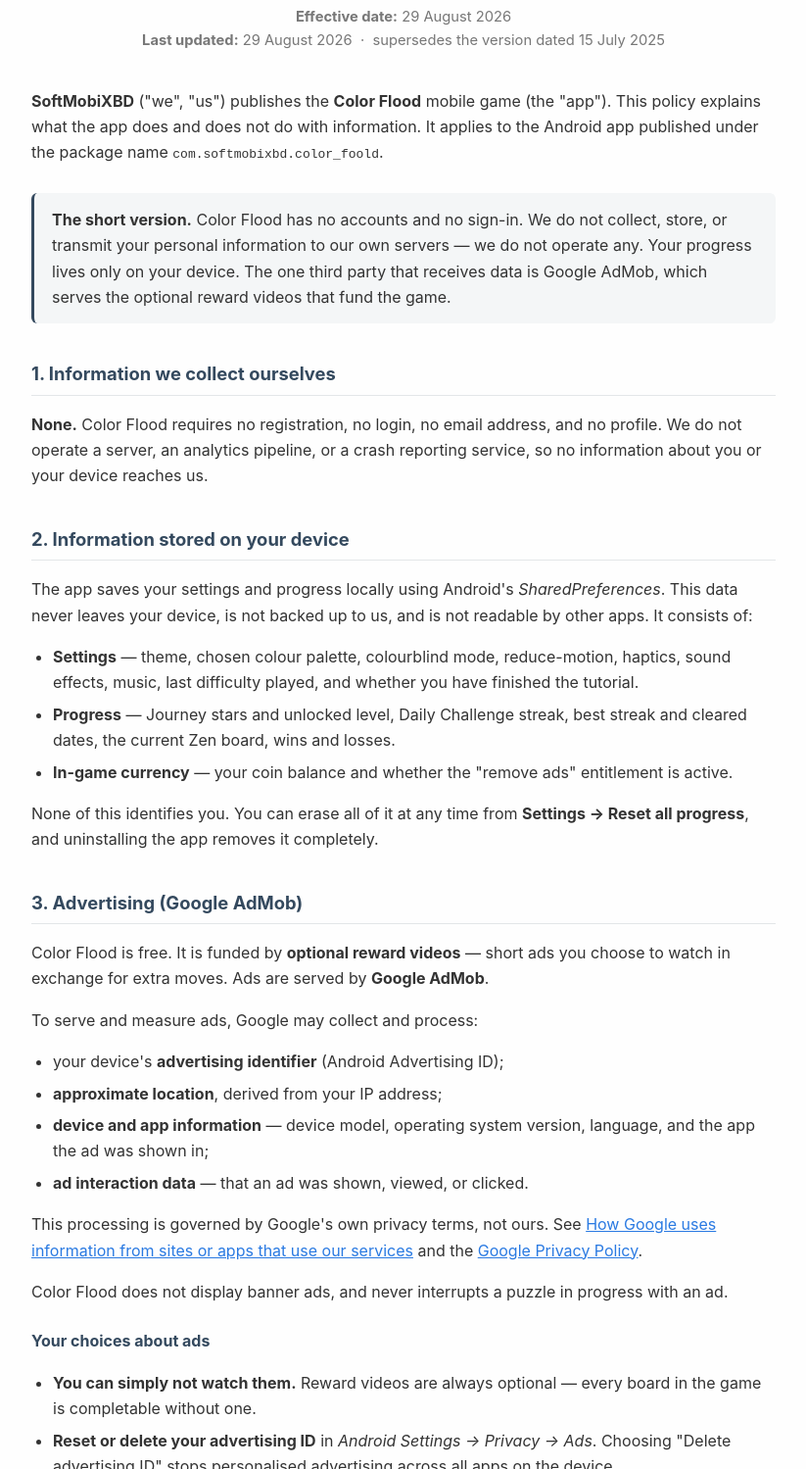
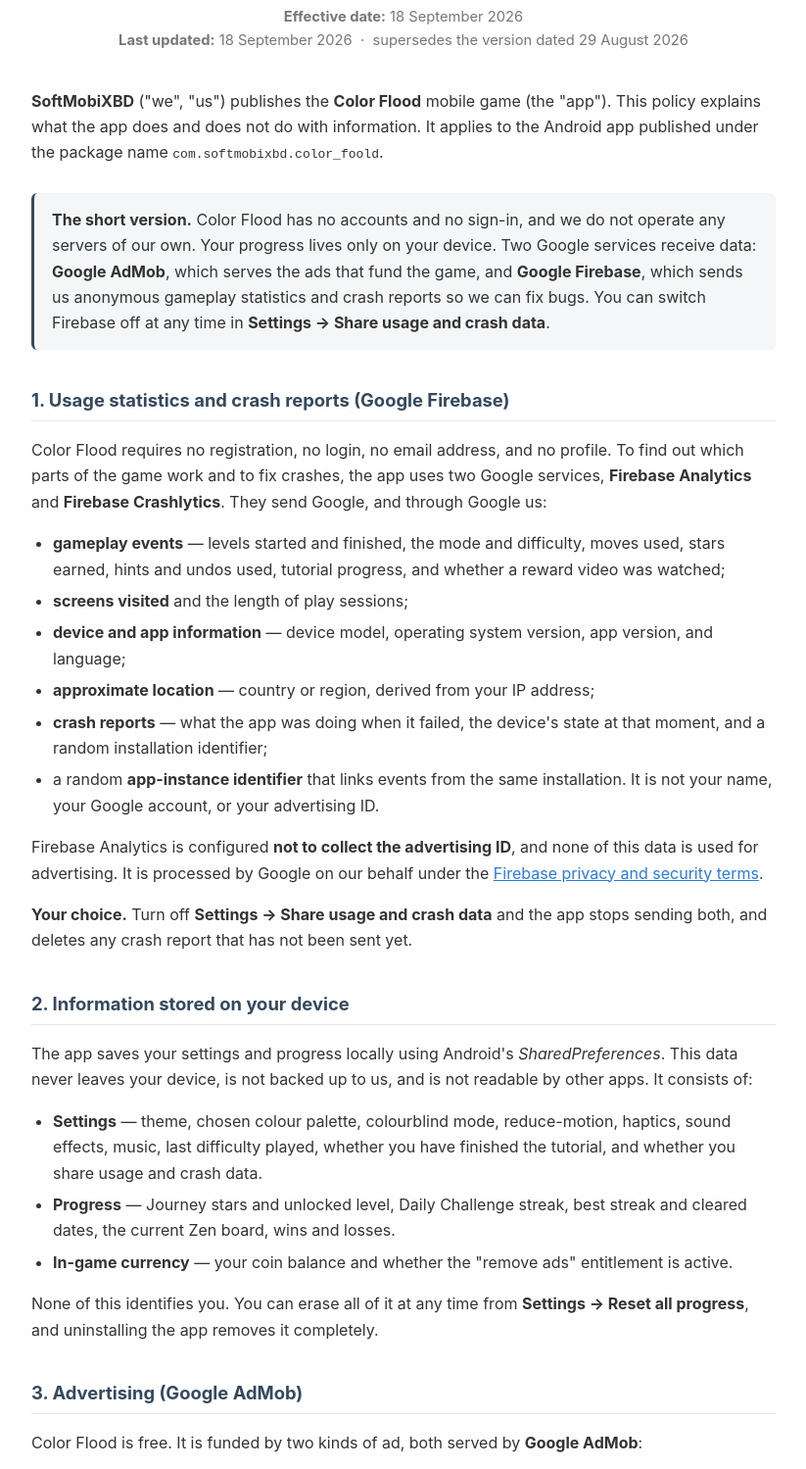
Before and after one commit to softmobixbd/color_flood_about, a plain HTML site: page privacy_policy.html in a window 1280 px wide. Shown: the part 92-1591 px from the top of the page at 98% size, without its empty margins (228-1051 px from the left). Drawn offline with Linux system fonts and the light colour scheme.

Commit message:
Update privacy policy effective date and details

```diff
--- a/privacy_policy.html
+++ b/privacy_policy.html
@@ -77,8 +77,8 @@
 
   <header>
     <h1>Privacy Policy for Color Flood</h1>
-    <p class="dates"><strong>Effective date:</strong> 29 August 2026</p>
-    <p class="dates"><strong>Last updated:</strong> 29 August 2026 &nbsp;·&nbsp; supersedes the version dated 15 July 2025</p>
+    <p class="dates"><strong>Effective date:</strong> 18 September 2026</p>
+    <p class="dates"><strong>Last updated:</strong> 18 September 2026 &nbsp;·&nbsp; supersedes the version dated 29 August 2026</p>
   </header>
 
   <p><strong>SoftMobiXBD</strong> ("we", "us") publishes the <strong>Color Flood</strong>
@@ -87,17 +87,41 @@
   <code>com.softmobixbd.color_foold</code>.</p>
 
   <div class="summary">
-    <p><strong>The short version.</strong> Color Flood has no accounts and no sign-in. We
-    do not collect, store, or transmit your personal information to our own servers — we
-    do not operate any. Your progress lives only on your device. The one third party that
-    receives data is Google AdMob, which serves the optional reward videos that fund the
-    game.</p>
+    <p><strong>The short version.</strong> Color Flood has no accounts and no sign-in, and
+    we do not operate any servers of our own. Your progress lives only on your device. Two
+    Google services receive data: <strong>Google AdMob</strong>, which serves the ads that
+    fund the game, and <strong>Google Firebase</strong>, which sends us anonymous gameplay
+    statistics and crash reports so we can fix bugs. You can switch Firebase off at any
+    time in <strong>Settings &rarr; Share usage and crash data</strong>.</p>
   </div>
 
-  <h2>1. Information we collect ourselves</h2>
-  <p><strong>None.</strong> Color Flood requires no registration, no login, no email
-  address, and no profile. We do not operate a server, an analytics pipeline, or a crash
-  reporting service, so no information about you or your device reaches us.</p>
+  <h2>1. Usage statistics and crash reports (Google Firebase)</h2>
+  <p>Color Flood requires no registration, no login, no email address, and no profile. To
+  find out which parts of the game work and to fix crashes, the app uses two Google
+  services, <strong>Firebase Analytics</strong> and <strong>Firebase Crashlytics</strong>.
+  They send Google, and through Google us:</p>
+  <ul>
+    <li><strong>gameplay events</strong> — levels started and finished, the mode and
+      difficulty, moves used, stars earned, hints and undos used, tutorial progress, and
+      whether a reward video was watched;</li>
+    <li><strong>screens visited</strong> and the length of play sessions;</li>
+    <li><strong>device and app information</strong> — device model, operating system
+      version, app version, and language;</li>
+    <li><strong>approximate location</strong> — country or region, derived from your IP
+      address;</li>
+    <li><strong>crash reports</strong> — what the app was doing when it failed, the
+      device's state at that moment, and a random installation identifier;</li>
+    <li>a random <strong>app-instance identifier</strong> that links events from the same
+      installation. It is not your name, your Google account, or your advertising
+      ID.</li>
+  </ul>
+  <p>Firebase Analytics is configured <strong>not to collect the advertising ID</strong>,
+  and none of this data is used for advertising. It is processed by Google on our behalf
+  under the <a href="https://firebase.google.com/support/privacy">Firebase privacy and
+  security terms</a>.</p>
+  <p><strong>Your choice.</strong> Turn off <strong>Settings &rarr; Share usage and crash
+  data</strong> and the app stops sending both, and deletes any crash report that has not
+  been sent yet.</p>
 
   <h2>2. Information stored on your device</h2>
   <p>The app saves your settings and progress locally using Android's
@@ -105,8 +129,8 @@
   and is not readable by other apps. It consists of:</p>
   <ul>
     <li><strong>Settings</strong> — theme, chosen colour palette, colourblind mode,
-      reduce-motion, haptics, sound effects, music, last difficulty played, and whether
-      you have finished the tutorial.</li>
+      reduce-motion, haptics, sound effects, music, last difficulty played, whether
+      you have finished the tutorial, and whether you share usage and crash data.</li>
     <li><strong>Progress</strong> — Journey stars and unlocked level, Daily Challenge
       streak, best streak and cleared dates, the current Zen board, wins and losses.</li>
     <li><strong>In-game currency</strong> — your coin balance and whether the
@@ -117,9 +141,15 @@
   completely.</p>
 
   <h2>3. Advertising (Google AdMob)</h2>
-  <p>Color Flood is free. It is funded by <strong>optional reward videos</strong> — short
-  ads you choose to watch in exchange for extra moves. Ads are served by
-  <strong>Google AdMob</strong>.</p>
+  <p>Color Flood is free. It is funded by two kinds of ad, both served by
+  <strong>Google AdMob</strong>:</p>
+  <ul>
+    <li><strong>optional reward videos</strong> — short ads you choose to watch in exchange
+      for extra moves;</li>
+    <li>an <strong>occasional full-screen ad</strong> shown after you win a board, as you
+      leave it. Never in the middle of a puzzle, never after a loss, not during your first
+      few games, and at most one every three minutes.</li>
+  </ul>
   <p>To serve and measure ads, Google may collect and process:</p>
   <ul>
     <li>your device's <strong>advertising identifier</strong> (Android Advertising ID);</li>
@@ -133,12 +163,21 @@
   information from sites or apps that use our services</a> and the
   <a href="https://policies.google.com/privacy">Google Privacy Policy</a>.</p>
   <p>Color Flood does not display banner ads, and never interrupts a puzzle in progress
-  with an ad.</p>
+  with an ad. Ads are limited to content suitable for a general audience.</p>
+
+  <h3>Consent in the EEA and the UK</h3>
+  <p>If you are in the European Economic Area or the United Kingdom, Color Flood shows a
+  consent form the first time you open the app, asking whether Google and its advertising
+  partners may use your data for personalised advertising. You can change your answer at
+  any time from <strong>Settings &rarr; Ad privacy choices</strong>. Choosing "do not
+  consent" does not restrict any part of the game.</p>
 
   <h3>Your choices about ads</h3>
   <ul>
     <li><strong>You can simply not watch them.</strong> Reward videos are always
       optional — every board in the game is completable without one.</li>
+    <li><strong>In the EEA and the UK</strong>, change your consent at any time from
+      <em>Settings &rarr; Ad privacy choices</em>.</li>
     <li><strong>Reset or delete your advertising ID</strong> in
       <em>Android Settings &rarr; Privacy &rarr; Ads</em>. Choosing "Delete advertising ID"
       stops personalised advertising across all apps on the device.</li>
@@ -156,17 +195,17 @@
     <table>
       <tr><th>Capability</th><th>Status in Color Flood</th></tr>
       <tr><td>User accounts, login, or profiles</td><td>Not present</td></tr>
-      <tr><td>Push notifications / Firebase</td><td>Not present &mdash; removed in version 2.0</td></tr>
-      <tr><td>Analytics or crash reporting</td><td>Not present</td></tr>
+      <tr><td>Push notifications</td><td>Not present &mdash; removed in version 2.0</td></tr>
+      <tr><td>Analytics or crash reporting</td><td>Present &mdash; Firebase, see section 1; can be switched off in Settings</td></tr>
       <tr><td>Cloud save or leaderboards</td><td>Not present</td></tr>
       <tr><td>Camera, microphone, contacts, photos, files</td><td>Never requested</td></tr>
       <tr><td>Precise (GPS) location</td><td>Never requested</td></tr>
       <tr><td>Selling or renting personal data</td><td>Never</td></tr>
     </table>
   </div>
-  <p>The app requests only internet access, which is used exclusively for loading ads and
-  for Google Play Billing. Every mode of the game &mdash; Journey, Daily Challenge and Zen
-  &mdash; is fully playable offline.</p>
+  <p>The app uses its internet access only for ads, for usage statistics and crash
+  reports, and for Google Play Billing. Every mode of the game &mdash; Journey, Daily
+  Challenge and Zen &mdash; is fully playable offline.</p>
 
   <h2>6. Children</h2>
   <p>Color Flood is not directed to children under 13 and is rated for players aged 13 and
@@ -174,8 +213,12 @@
   child has provided information through the app, contact us and we will act on it.</p>
 
   <h2>7. Data retention and deletion</h2>
-  <p>Because we hold no data about you, there is nothing for us to retain or delete on
-  your behalf. Data held on your device is under your control:</p>
+  <p>We keep no data about you on servers of our own. Usage statistics are kept by Google
+  Firebase for no more than 14 months, and crash reports for 90 days, after which they are
+  deleted automatically. Because this data is tied only to a random identifier, not to you,
+  we cannot look up one person's records — but you can stop it being collected at any time
+  from <strong>Settings &rarr; Share usage and crash data</strong>.</p>
+  <p>Data held on your device is under your control:</p>
   <ul>
     <li><strong>Settings &rarr; Reset all progress</strong> erases stars, streaks,
       statistics, and coins.</li>
@@ -186,13 +229,13 @@
 
   <h2>8. Security</h2>
   <p>Game data is stored in the app's private storage area, which Android isolates from
-  other apps. Network traffic to Google's advertising and billing services is encrypted in
-  transit.</p>
+  other apps. Network traffic to Google's advertising, Firebase, and billing services is
+  encrypted in transit.</p>
 
   <h2>9. International use</h2>
   <p>Color Flood is available worldwide and this single policy applies in every region.
-  Ads are delivered by Google, which may process data on servers outside your country
-  under its own safeguards.</p>
+  Ads, usage statistics and crash reports are handled by Google, which may process data on
+  servers outside your country under its own safeguards.</p>
 
   <h2>10. Changes to this policy</h2>
   <p>If this policy changes, the "Last updated" date at the top of the page changes with
```
